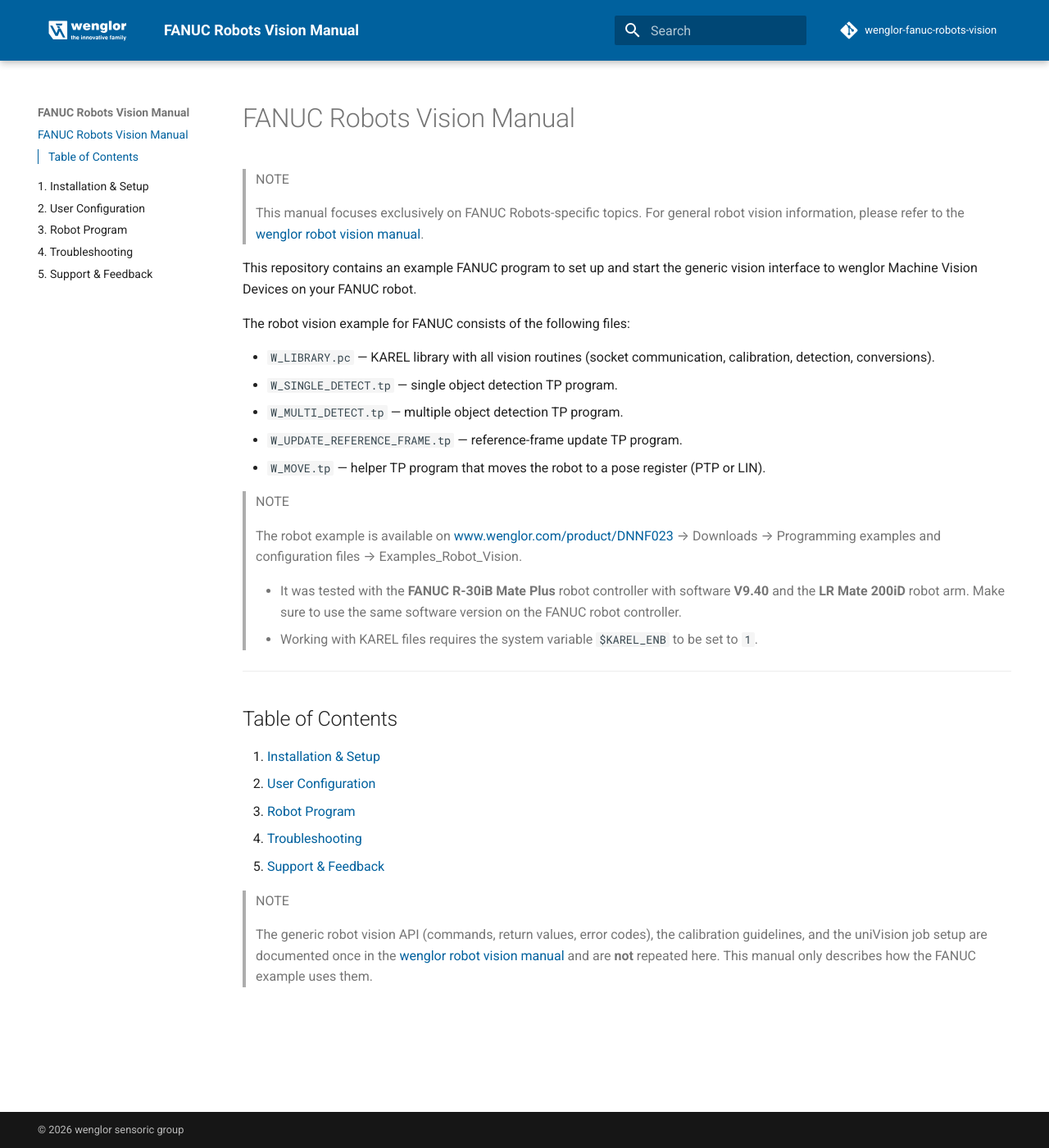
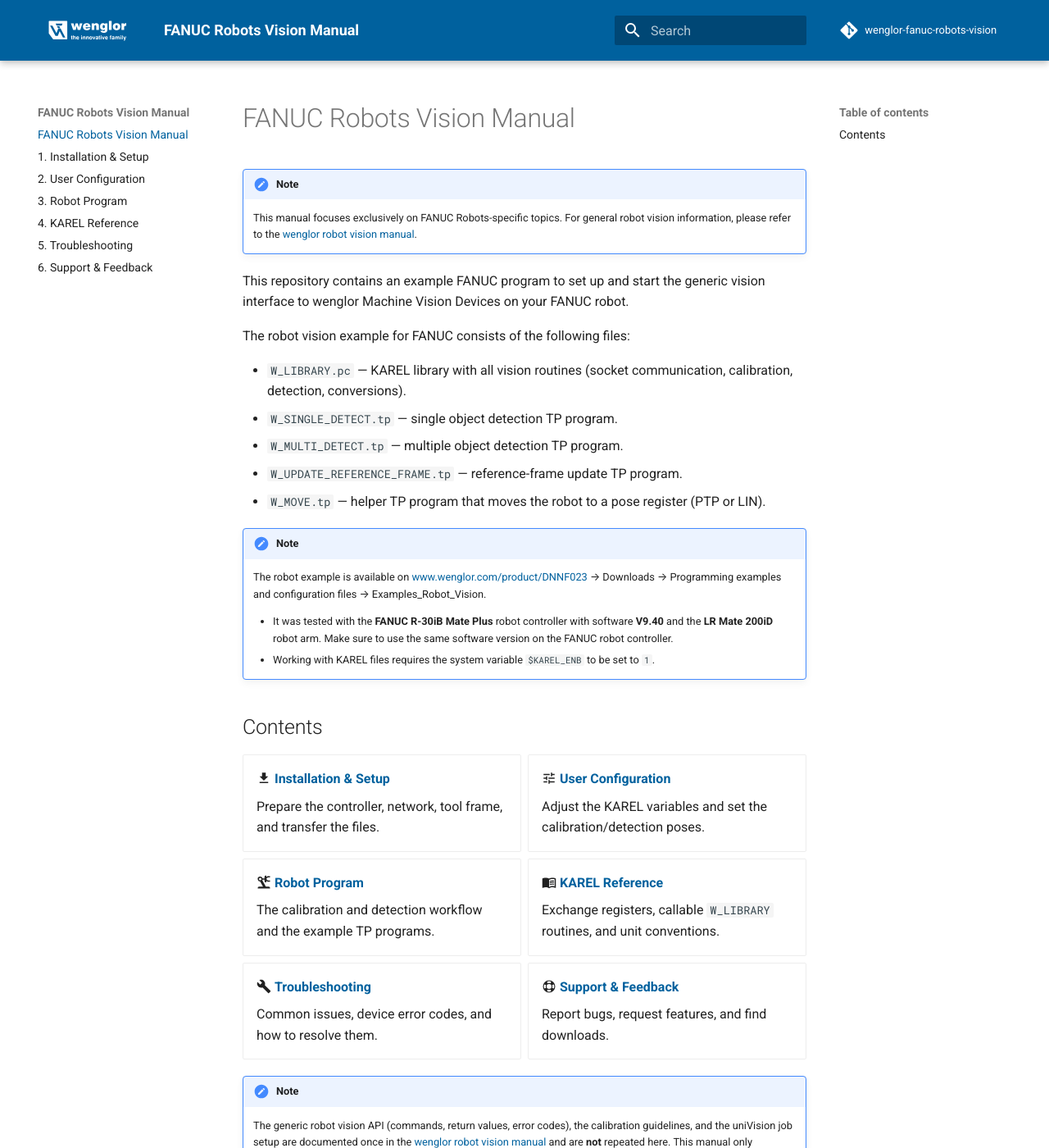
Before and after one commit to wenglor/robot-vision-fanuc, an MkDocs documentation site: the page built from docs/index.md, in a window 1280 px wide and 1400 px high. Shown: the whole window at 82% size. Built offline with MkDocs 1.6.1 and Material for MkDocs 9.7.7, drawn with Linux system fonts in a browser that asks for light colours; comment, search, counter and statistics services are not loaded.

Commit message:
new structure

```diff
--- a/docs/index.md
+++ b/docs/index.md
@@ -1,8 +1,8 @@
 # FANUC Robots Vision Manual
 
-> NOTE
->
-> This manual focuses exclusively on FANUC Robots-specific topics. For general robot vision information, please refer to the [wenglor robot vision manual](https://wenglor.github.io/wenglor-robot-vision/).
+!!! note
+
+    This manual focuses exclusively on FANUC Robots-specific topics. For general robot vision information, please refer to the [wenglor robot vision manual](https://wenglor.github.io/wenglor-robot-vision/).
 
 This repository contains an example FANUC program to set up and start the generic vision interface to wenglor Machine Vision Devices on your FANUC robot.
 
@@ -14,23 +14,43 @@ The robot vision example for FANUC consists of the following files:
 - `W_UPDATE_REFERENCE_FRAME.tp` — reference-frame update TP program.
 - `W_MOVE.tp` — helper TP program that moves the robot to a pose register (PTP or LIN).
 
-> NOTE
->
-> The robot example is available on [www.wenglor.com/product/DNNF023](https://www.wenglor.com/product/DNNF023) → Downloads → Programming examples and configuration files → Examples_Robot_Vision.
->
-> - It was tested with the **FANUC R-30iB Mate Plus** robot controller with software **V9.40** and the **LR Mate 200iD** robot arm. Make sure to use the same software version on the FANUC robot controller.
-> - Working with KAREL files requires the system variable `$KAREL_ENB` to be set to `1`.
+!!! note
 
----
+    The robot example is available on [www.wenglor.com/product/DNNF023](https://www.wenglor.com/product/DNNF023) → Downloads → Programming examples and configuration files → Examples_Robot_Vision.
 
-## Table of Contents
+    - It was tested with the **FANUC R-30iB Mate Plus** robot controller with software **V9.40** and the **LR Mate 200iD** robot arm. Make sure to use the same software version on the FANUC robot controller.
+    - Working with KAREL files requires the system variable `$KAREL_ENB` to be set to `1`.
 
-1. [Installation & Setup](1_0_installation/index.md)
-2. [User Configuration](2_0_user_configuration/index.md)
-3. [Robot Program](3_0_robot_program/index.md)
-4. [Troubleshooting](4_0_troubleshooting/index.md)
-5. [Support & Feedback](5_0_support_and_feedback/index.md)
+## Contents
 
-> NOTE
->
-> The generic robot vision API (commands, return values, error codes), the calibration guidelines, and the uniVision job setup are documented once in the [wenglor robot vision manual](https://wenglor.github.io/wenglor-robot-vision/4_0_robot_vision_server/) and are **not** repeated here. This manual only describes how the FANUC example uses them.
+<div class="grid cards" markdown>
+
+- :material-download: **[Installation & Setup](1_0_installation/index.md)**
+
+    Prepare the controller, network, tool frame, and transfer the files.
+
+- :material-tune: **[User Configuration](2_0_user_configuration/index.md)**
+
+    Adjust the KAREL variables and set the calibration/detection poses.
+
+- :material-robot-industrial: **[Robot Program](3_0_robot_program/index.md)**
+
+    The calibration and detection workflow and the example TP programs.
+
+- :material-book-open-variant: **[KAREL Reference](4_0_reference/index.md)**
+
+    Exchange registers, callable `W_LIBRARY` routines, and unit conventions.
+
+- :material-wrench: **[Troubleshooting](5_0_troubleshooting/index.md)**
+
+    Common issues, device error codes, and how to resolve them.
+
+- :material-lifebuoy: **[Support & Feedback](6_0_support_and_feedback/index.md)**
+
+    Report bugs, request features, and find downloads.
+
+</div>
+
+!!! note
+
+    The generic robot vision API (commands, return values, error codes), the calibration guidelines, and the uniVision job setup are documented once in the [wenglor robot vision manual](https://wenglor.github.io/wenglor-robot-vision/4_0_robot_vision_server/) and are **not** repeated here. This manual only describes how the FANUC example uses them.
--- a/mkdocs.yml
+++ b/mkdocs.yml
@@ -10,8 +10,8 @@ theme:
   logo: images/wenglor_logo.svg
   features:
     - navigation.indexes
+    - navigation.top
     - content.code.copy
-    - toc.integrate
     - search.highlight
 
 nav:
@@ -22,13 +22,17 @@ nav:
     - 2_0_user_configuration/index.md
   - 3. Robot Program:
     - 3_0_robot_program/index.md
-  - 4. Troubleshooting:
-    - 4_0_troubleshooting/index.md
-  - 5. Support & Feedback:
-    - 5_0_support_and_feedback/index.md
+  - 4. KAREL Reference:
+    - 4_0_reference/index.md
+  - 5. Troubleshooting:
+    - 5_0_troubleshooting/index.md
+  - 6. Support & Feedback:
+    - 6_0_support_and_feedback/index.md
 
 markdown_extensions:
   - admonition
+  - attr_list
+  - md_in_html
   - codehilite
   - toc:
       permalink: true
@@ -39,6 +43,9 @@ markdown_extensions:
   - pymdownx.tabbed
   - pymdownx.highlight
   - pymdownx.snippets
+  - pymdownx.emoji:
+      emoji_index: !!python/name:material.extensions.emoji.twemoji
+      emoji_generator: !!python/name:material.extensions.emoji.to_svg
 
 docs_dir: docs
 
```
Also changed, not shown: docs/1_0_installation/index.md (+6 -6 lines), docs/2_0_user_configuration/index.md (+9 -9 lines), docs/3_0_robot_program/index.md (+8 -57 lines), docs/4_0_reference/index.md (added, +54 -0 lines), docs/5_0_troubleshooting/index.md (renamed from docs/4_0_troubleshooting/index.md, +1 -1 lines), docs/6_0_support_and_feedback/index.md (renamed from docs/5_0_support_and_feedback/index.md).
